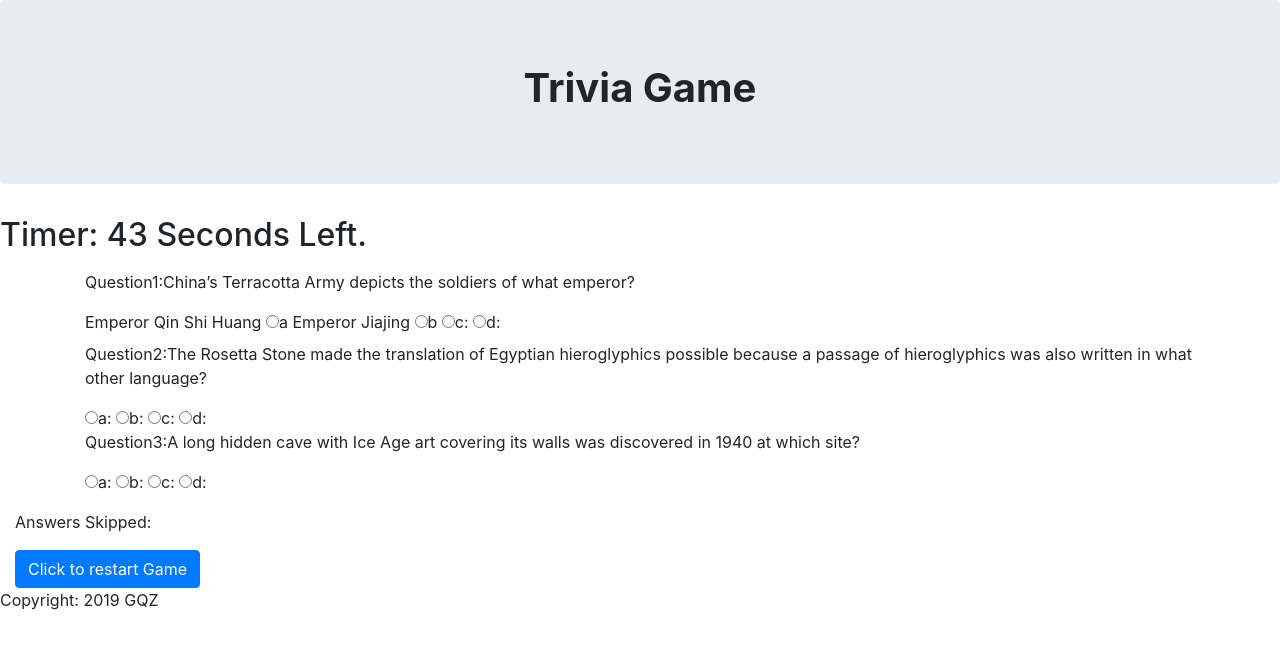
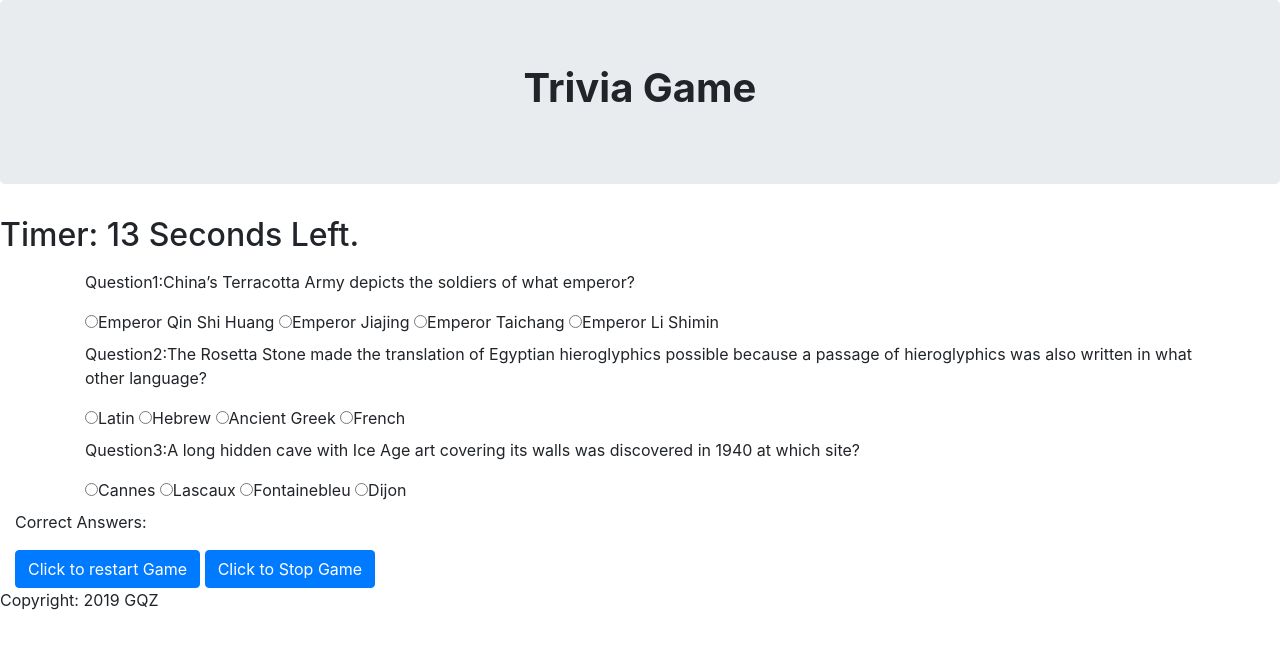
Before and after one commit to gstar13/TriviaGame, a plain HTML site: page index.html in a window 1280 px wide. Both pictures are taken after a click on the button "Click to Start Game". Drawn offline with nearby package versions, Linux system fonts and the light colour scheme.

Commit message:
almost done

```diff
--- a/assets/javascript/app.js
+++ b/assets/javascript/app.js
@@ -1,100 +1,114 @@
 $(document).ready(function() {
-    var now = 45;
+    $("label").hide();
+    var now = 15;
     console.log(now);
     var intervalId;
   newGame();
-
-  var correctAnswers = 0;
-var incorrectAnswers = 0;
-var currentQuestion = "";
-var correctAnswer;
-
-
-    function newGame () {
-        $("#start").on('click', (function () {
-            $(this).hide();
-            $('#correctAnswers').empty();
-            $('#wrongAnswers').empty();
-            $('#answersSkipped').empty();
-            intervalId =  setInterval (decrement, 1000);
-        // right here i think i can make a loop where it i++ on answer One[]
-    $('#questionOne').append(questionsAndAnswers[0].questionOne);
-    $('#answerOneA').append(questionsAndAnswers[0].answerOne[0]);
-    console.log("why not");
-    $('#answer1b').append(questionsAndAnswers[0].answerOne[1]);
-    $('#answer1c').append(questionsAndAnswers[0].answerOne[2]);
-    $('#answer1d').append(questionsAndAnswers[0].answerOne[3]);
-
-    $('#questionTwo').append(questionsAndAnswers[1].questionTwo);
-    $('#answer2a').append(questionsAndAnswers[1].answerTwo[0]);
-    $('#answer2b').append(questionsAndAnswers[1].answerTwo[1]);
-    $('#answer2c').append(questionsAndAnswers[1].answerTwo[2]);
-    $('#answer2d').append(questionsAndAnswers[1].answerTwo[3]);
-
-    $('#questionThree').append(questionsAndAnswers[2].questionThree);
-    $('#answer3a').append(questionsAndAnswers[2].answerThree[0]);
-    $('#answer3b').append(questionsAndAnswers[2].answerThree[1]);
-    $('#answer3c').append(questionsAndAnswers[2].answerThree[2]);
-    $('#answer3d').append(questionsAndAnswers[2].answerThree[3]);
-
-
-            }));
-            console.log("why dont they append");
-
-
-
-
-    $('#restart').on('click', function(){
-        $(this).hide();
-        $("#start").show();
-        console.log("trying to stop timer");
-
-
-
-    });
-};
-
-
+  ///create variables and arrays
+  var correct  = 0;
+  var incorrect = 0;
+  var correctAnswers= [];
+  //creating variables that hold references to places in the HTML where we want to display things.
 
   var questionsAndAnswers = [ {
 
         questionOne: "China’s Terracotta Army depicts the soldiers of what emperor?",
-    answerOne : ["Emperor Qin Shi Huang","Emperor Jiajing","Emperor Taichang","Emperor Li Shimin"],
-    correctAnswerOne: 0
+        answerOne : ["Emperor Qin Shi Huang","Emperor Jiajing","Emperor Taichang","Emperor Li Shimin"]
         },
         {
         questionTwo : "The Rosetta Stone made the translation of Egyptian hieroglyphics possible because a passage of hieroglyphics was also written in what other language?",
-    answerTwo : [ "Latin","Hebrew","Ancient Greek","French"],
-    correctAnswerTwo : 2
+        answerTwo : [ "Latin","Hebrew","Ancient Greek","French"]
         },
         {
         questionThree : "A long hidden cave with Ice Age art covering its walls was discovered in 1940 at which site?",
-    answerThree : ["Cannes","Lascaux","Fontainebleu","Dijon"],
-    correctAnswerThree : 1
+        answerThree : ["Cannes","Lascaux","Fontainebleu","Dijon"]
         },
         ];
+///list onclick functions
+$('#restart').on('click', function(){
+    $(this).hide();
+    $("#start").show();
+    $('#timer').empty();
+    $("#restart").show();
+    $("label").hide();
+    now=15;
+    newGame();
 
+});
+$('#stopGame').on('click', function(){
+    $(this).stop();
+    console.log("this");
+});
+///define fxns
+    function newGame () {
+        $("#start").on('click', (function () {
+            $(this).hide();
+            $("label").show();
+            $("#questionOne").append(questionsAndAnswers[0].questionOne);
+            $("#questionTwo").append(questionsAndAnswers[1].questionTwo);
+            $("#questionThree").append(questionsAndAnswers[2].questionThree);
+            console.log(questionsAndAnswers[0]);
+            $('#totalCorect').empty();
+            $('#wrongAnswers').empty();
+
+            intervalId =  setInterval (decrement, 1000);
+            }));
+            console.log("hi");
+
+    console.log("the newGame fxn is running");
+};
     function decrement(){
         now--;
         $("#timer").html("Timer: " + now + " Seconds Left.");
         if (now===0){
             clearInterval(intervalId);
+            alert("Time's Up");
             console.log("hi from other side");
-
-            endGame();
-            alert("Time's Up");
+           stop();
     }
 }
+     function stop() {
+            var answerChosenOne = $('#questionOnea input:checked').val();
+            var answerChosenTwo = $('#questionTwoa input:checked').val();
+            var answerChosenThree = $('#questionThreea input:checked').val();
+            correctAnswers.push(answerChosenOne);
+            correctAnswers.push(answerChosenTwo);
+            correctAnswers.push(answerChosenThree);
+            console.log(correctAnswers);
+            if (correctAnswers[0] === 3){
+                    correct++;
+                    console.log(correct);
+            }
+            if (correctAnswers[0]  ===! 3) {
+                incorrect++;
+                console.log(incorrect);
+            }
+            if (correctAnswers[1] === 2){
+                correct++;
+                console.log(correct);
+            }
+            if (correctAnswers[1]  ===! 2) {
+                incorrect++;
+                console.log(incorrect);
+            }
+            console.log(incorrect);
+            if (correctAnswers[2] === 1){
+                correct++;
+        }if (correctAnswers[2]  ===! 1) {
+            incorrect++;
+        }
+            //display the user totals
+            $("#totalCorrect").append(correct);
+            $("#wrongAnswers").append(incorrect);
 
-    function endGame(){
-        ///need to stop the timer and reset the form
+        //  Clears our intervalId
+        //  We just pass the name of the interval
+        //  to the clearInterval function.
+        clearInterval(intervalId);
+            $("#start").show();
+            $('#restart').show();
+            $('form').empty();
             $("timer").empty();
-      console.log("help");
-      $("#input").val();
-      console.log(val);
       }
 
-
-
-
-    });
+})
--- a/index.html
+++ b/index.html
@@ -28,12 +28,13 @@
     <div class="container" class="answers">
         <div class ="row">
             <div class="col-lg">
-                        <form><label for = "answer1a">Emperor Qin Shi Huang</label>
-                                        <input type="radio" name="terracotta" id="answerOneA">a
-                                       <label for = "answer2a">Emperor Jiajing</label>
-                                        <input type="radio" name="terracotta" id="answer1b">b
-                                        <input type="radio" name="terracotta" id="answer1c">c:
-                                        <input type="radio" name="terracotta" id="answer1d">d:
+                        <form id = "questionOnea">
+                                <label>
+                                        <input type="radio" name="terracotta" value = "3" >Emperor Qin Shi Huang</label>
+
+                                        <label><input type="radio" name="terracotta" value = "0" >Emperor Jiajing</label>
+                                        <label><input type="radio" name="terracotta" value = "1" >Emperor Taichang</label>
+                                        <label><input type="radio" name="terracotta" value = "2" >Emperor Li Shimin</label>
                                     </form>
             </div>
         </div>
@@ -48,11 +49,11 @@
     <div class="container" class="answers">
         <div class ="row">
                 <div class="col-lg">
-                                <form>
-                                                <input type="radio" name="rosetta" id="answer2a">a:
-                                                <input type="radio" name="rosetta" id="answer2b">b:
-                                                <input type="radio" name="rosetta" id="answer2c">c:
-                                                <input type="radio" name="rosetta" id="answer2d">d:
+                                <form id = "questionTwoa">
+                                                <label>   <input type="radio" name="rosetta" value="0">Latin</label>
+                                                <label><input type="radio" name="rosetta" value="1">Hebrew</label>
+                                                <label><input type="radio" name="rosetta" value="2">Ancient Greek</label>
+                                                <label><input type="radio" name="rosetta" value="3">French</label>
                                  </form>
                 </div>
         </div>
@@ -67,21 +68,22 @@
       <div class="container" id="answers">
             <div class ="row">
                   <div class="col-lg">
-                                <form>
-                                                <input type="radio"  name="rockart" id="answer3a">a:
-                                                <input type="radio"  name="rockart" id="answer3b">b:
-                                                <input type="radio"  name="rockart" id="answer3c">c:
-                                                <input type="radio"  name="rockart" id="answer3d">d:
+                                <form id = "questionThreea">
+                                                <label><input type="radio"  name="rockart" value="0">Cannes</label>
+                                                <label><input type="radio"  name="rockart" value="1">Lascaux</label>
+                                                <label><input type="radio"  name="rockart" value="2">Fontainebleu</label>
+                                                <label><input type="radio"  name="rockart" value="3">Dijon</label>
                                  </form>
                 </div>
             </div>
         </div>
 
             <div class="col-sm-4" id="questionsCorrectBox">
-              <p id="correctAnswers">Correct Answers: </p>
+              <p id="totalCorrect">Correct Answers: </p>
               <p id="wrongAnswers">Incorrect Answers: </p>
-              <p id="skippedAnswers">Answers Skipped: </p>
+
               <button id = "restart" class = "btn btn-primary">Click to restart Game</button>
+              <button id = "stopGame" class = "btn btn-primary">Click to Stop Game</button>
             </div>
 
 
```
Also changed, not shown: assets/images/greek column.jpeg (added), assets/images/parthenon.jpeg (added), 2 other files. Lines whose indentation alone changed are shown as unchanged.
